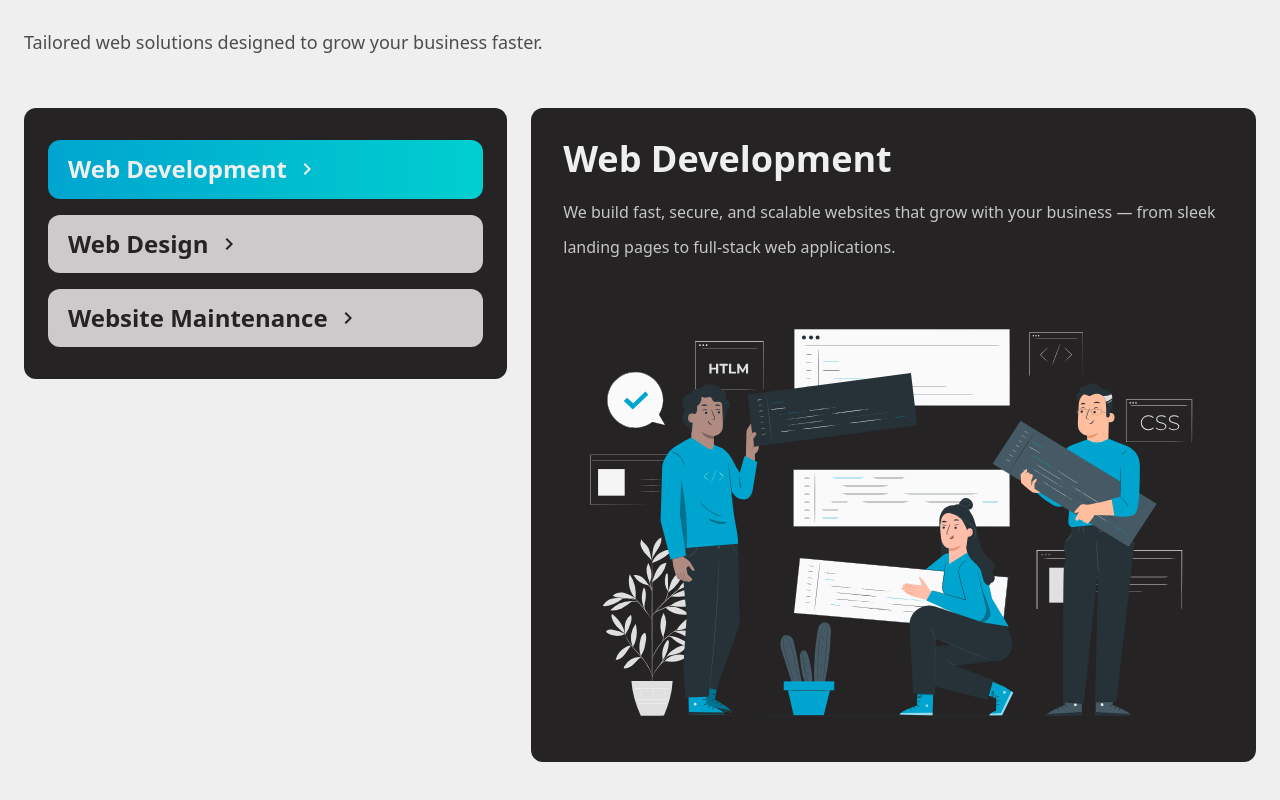
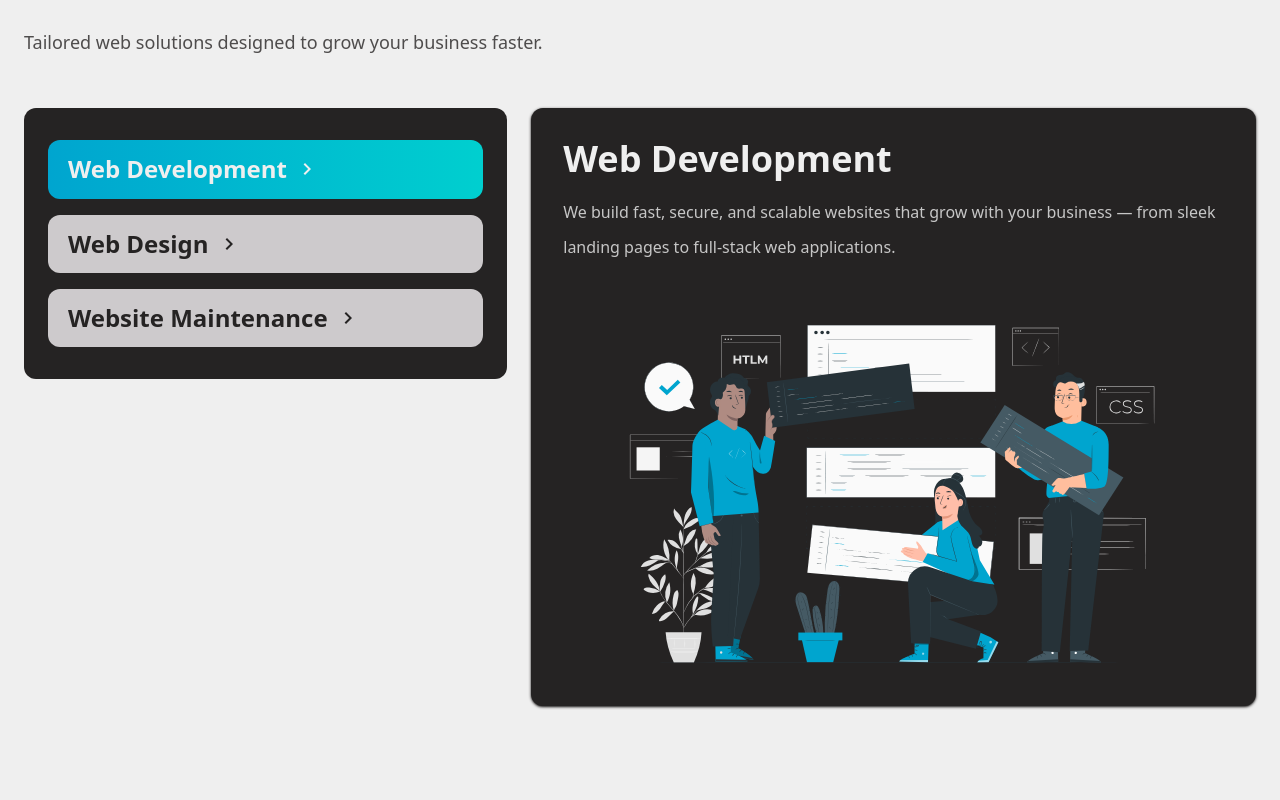
Before and after one commit to flowz0/netflows, a Next.js app: page / in a window 1280 px wide. Shown: the part 1412-2212 px from the top of the page. Built offline with nearby package versions, Linux system fonts and the light colour scheme.

Commit message:
fix: add shadow to ServiceDetail component & height to Image

```diff
--- a/app/components/pages/home/ServiceDetail.tsx
+++ b/app/components/pages/home/ServiceDetail.tsx
@@ -9,7 +9,7 @@ type Props = {
 
 function ServiceDetail({ service }: Props) {
   return (
-    <div className="bg-[#252323] p-6 rounded-xl md:px-8 md:py-6 lg:w-3/5">
+    <div className="bg-[#252323] p-6 rounded-xl shadow shadow-[#252323] md:px-8 md:py-6 lg:w-3/5">
       {/* Active Service Content */}
       <h4 className="text-[#EFEFEF] text-3xl/[2.491rem] font-bold md:text-4xl/[3.399rem]">
         {service.title}
@@ -21,7 +21,7 @@ function ServiceDetail({ service }: Props) {
         <Image
           src={service.image}
           alt={`${service.title} image`}
-          className="object-cover h-auto max-w-fit pointer-events-none mt-8"
+          className="object-cover h-96 w-auto pointer-events-none mt-8"
         />
       </div>
     </div>
```
